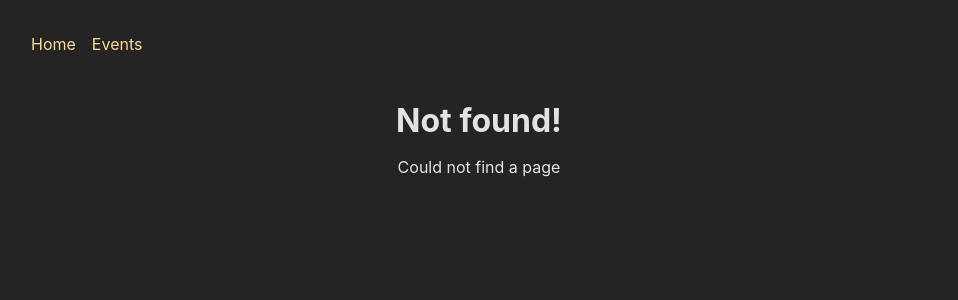
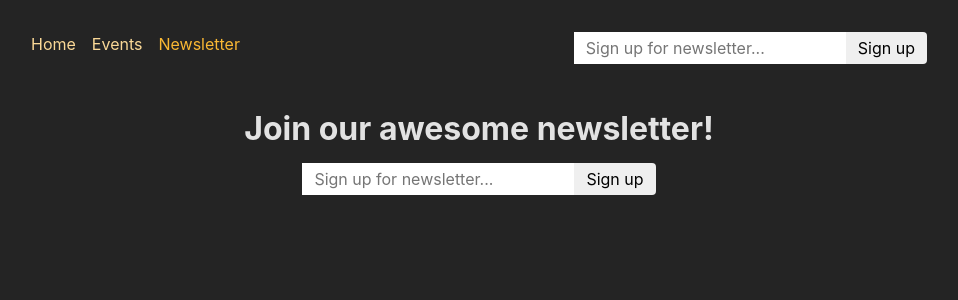
Before and after one commit to NickDveriy/React-learning, a React (Create React App) app in the folder frontend/: page /newsletter in a window 1280 px wide. Before the commit this address had no page. Shown: the top 300 px of the page, without its empty margins (161-1119 px from the left). Built offline with nearby package versions, Linux system fonts and the light colour scheme.

Commit message:
REACT-20.1 Add useFetcher() to submit shared data from shared (on multiple pages) form

```diff
--- a/frontend/src/App.js
+++ b/frontend/src/App.js
@@ -11,6 +11,7 @@
 import NewEventPage from "./pages/NewEvent";
 import { action as manipulateEventAction } from "./components/EventForm";
 import RootLayout from "./pages/Root";
+import NewsletterPage, { action as newsletterAction } from "./pages/Newsletter";
 
 const router = createBrowserRouter([
   {
@@ -52,6 +53,11 @@
           },
         ],
       },
+      {
+        path: "newsletter",
+        element: <NewsletterPage />,
+        action: newsletterAction,
+      },
     ],
   },
 ]);
--- a/frontend/src/components/MainNavigation.js
+++ b/frontend/src/components/MainNavigation.js
@@ -1,5 +1,6 @@
 import classes from "./MainNavigation.module.css";
 import { NavLink } from "react-router-dom";
+import NewsletterSignup from "./NewsletterSignup";
 
 function MainNavigation() {
   return (
@@ -27,8 +28,19 @@
               Events
             </NavLink>
           </li>
+          <li>
+            <NavLink
+              to="/newsletter"
+              className={({ isActive }) =>
+                isActive ? classes.active : undefined
+              }
+            >
+              Newsletter
+            </NavLink>
+          </li>
         </ul>
       </nav>
+      <NewsletterSignup />
     </header>
   );
 }
--- /dev/null
+++ b/frontend/src/components/NewsletterSignup.js
@@ -0,0 +1,33 @@
+import classes from "./NewsletterSignup.module.css";
+import { useFetcher } from "react-router-dom";
+import { useEffect } from "react";
+
+function NewsletterSignup() {
+  const fetcher = useFetcher(); // used to avoid transition to the route (route changing) of action used for submitting
+
+  const { state, data } = fetcher;
+
+  useEffect(() => {
+    if (state === "idle" && data && data.message) {
+      window.alert(data.message);
+    }
+  }, [state, data]);
+
+  return (
+    <fetcher.Form
+      method="post"
+      action="/newsletter"
+      className={classes.newsletter}
+    >
+      <input
+        type="email"
+        name="email"
+        placeholder="Sign up for newsletter..."
+        aria-label="Sign up for newsletter"
+      />
+      <button>Sign up</button>
+    </fetcher.Form>
+  );
+}
+
+export default NewsletterSignup;
--- /dev/null
+++ b/frontend/src/components/NewsletterSignup.module.css
@@ -0,0 +1,18 @@
+.newsletter input,
+.newsletter button {
+  font: inherit;
+  padding: 0.25rem 0.75rem;
+  border-radius: 0;
+  border: none;
+}
+
+.newsletter button {
+  border-top-right-radius: 4px;
+  border-bottom-right-radius: 4px;
+  cursor: pointer;
+}
+
+.newsletter button:hover {
+  background-color: var(--color-primary-300);
+  color: var(--color-gray-800);
+}
--- /dev/null
+++ b/frontend/src/pages/Newsletter.js
@@ -0,0 +1,21 @@
+import NewsletterSignup from "../components/NewsletterSignup";
+import PageContent from "../components/PageContent";
+
+function NewsletterPage() {
+  return (
+    <PageContent title="Join our awesome newsletter!">
+      <NewsletterSignup />
+    </PageContent>
+  );
+}
+
+export default NewsletterPage;
+
+export async function action({ request }) {
+  const data = await request.formData();
+  const email = data.get("email");
+
+  // send to backend newsletter server ...
+  console.log(email);
+  return { message: "Signup successful!" };
+}
```
